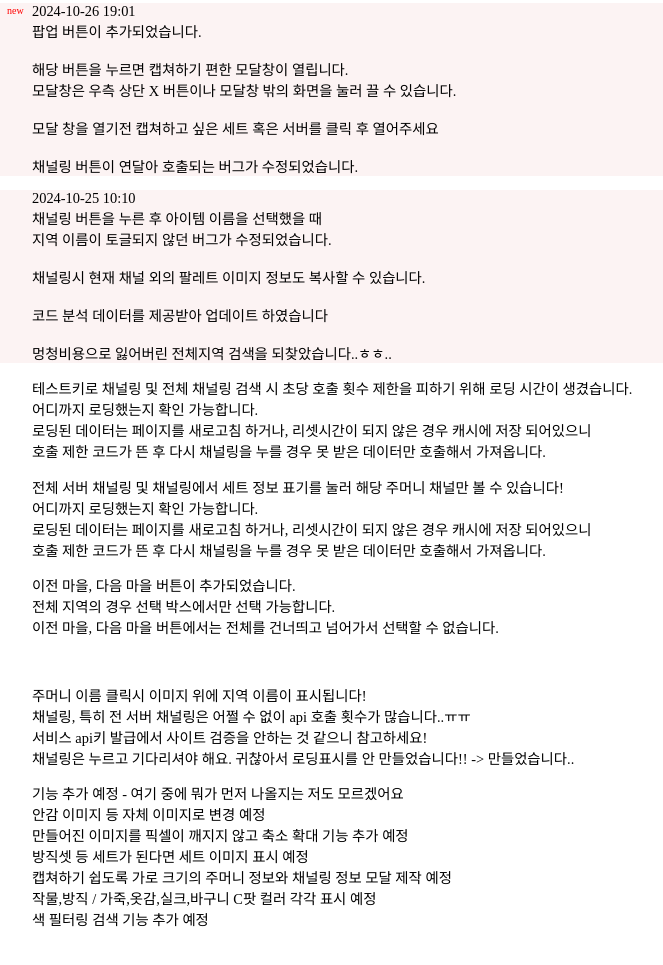
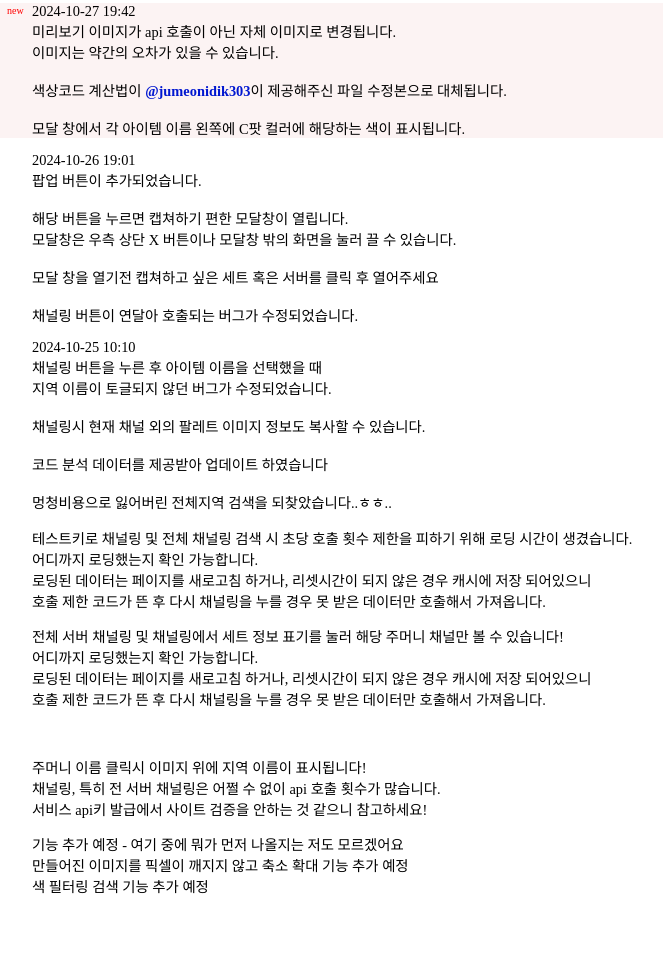
Before and after one commit to ShuuJumoney/Shuu_test, a plain HTML site: page index.html in a window 1280 px wide. Shown: the part 275-1240 px from the top of the page, without its empty margins (312-975 px from the left). Drawn offline with Linux system fonts and the light colour scheme; a web font is replaced by a local one.

Commit message:
Add files via upload

```diff
--- a/index.html
+++ b/index.html
@@ -104,7 +104,17 @@
 			</ul>
 
 			<ul style=" background: #fcf3f3;">
-				<li><label class="new_nt">new</label>2024-10-26 19:01</li>
+				<li><label class="new_nt">new</label>2024-10-27 19:42</li>
+				<li>미리보기 이미지가 api 호출이 아닌 자체 이미지로 변경됩니다.</li>
+				<li>이미지는 약간의 오차가 있을 수 있습니다.</li>
+				<li>&nbsp;</li>
+				<li>색상코드 계산법이 <a href="https://x.com/jumeonidik3038" target="_blank">@jumeonidik303</a>이 제공해주신 파일 수정본으로 대체됩니다.</li>
+				<li>&nbsp;</li>
+				<li>모달 창에서 각 아이템 이름 왼쪽에 C팟 컬러에 해당하는 색이 표시됩니다.</li>
+			</ul>
+
+			<ul>
+				<li>2024-10-26 19:01</li>
 				<li>팝업 버튼이 추가되었습니다.</li>
 				<li>&nbsp;</li>
 				<li>해당 버튼을 누르면 캡쳐하기 편한 모달창이 열립니다.</li>
@@ -115,7 +125,7 @@
 				<li>채널링 버튼이 연달아 호출되는 버그가 수정되었습니다.</li>
 			</ul>
 
-			<ul style=" background: #fcf3f3;">
+			<ul>
 				<li>2024-10-25 10:10</li>
 				<li>채널링 버튼을 누른 후 아이템 이름을 선택했을 때</li>
 				<li>지역 이름이 토글되지 않던 버그가 수정되었습니다.</li>
@@ -141,28 +151,17 @@
 				<li>호출 제한 코드가 뜬 후 다시 채널링을 누를 경우 못 받은 데이터만 호출해서 가져옵니다.</li>
 			</ul>
 
-			<ul>
-				<li>이전 마을, 다음 마을 버튼이 추가되었습니다.</li>
-				<li>전체 지역의 경우 선택 박스에서만 선택 가능합니다.</li>
-				<li>이전 마을, 다음 마을 버튼에서는 전체를 건너띄고 넘어가서 선택할 수 없습니다.</li>
-
-			</ul>
 			<br/>
 			<ul>
 				<li>주머니 이름 클릭시 이미지 위에 지역 이름이 표시됩니다!</li>
-				<li>채널링, 특히 전 서버 채널링은 어쩔 수 없이 api 호출 횟수가 많습니다..ㅠㅠ</li>
+				<li>채널링, 특히 전 서버 채널링은 어쩔 수 없이 api 호출 횟수가 많습니다.</li>
 				<li>서비스 api키 발급에서 사이트 검증을 안하는 것 같으니 참고하세요!</li>
-				<li>채널링은 누르고 기다리셔야 해요. 귀찮아서 로딩표시를 안 만들었습니다!! -> 만들었습니다..</li>
 			</ul>
 
 
 			<ul>
 				<li>기능 추가 예정 - 여기 중에 뭐가 먼저 나올지는 저도 모르겠어요</li>
-				<li>안감 이미지 등 자체 이미지로 변경 예정</li>
 				<li>만들어진 이미지를 픽셀이 깨지지 않고 축소 확대 기능 추가 예정</li>
-				<li>방직셋 등 세트가 된다면 세트 이미지 표시 예정</li>
-				<li>캡쳐하기 쉽도록 가로 크기의 주머니 정보와 채널링 정보 모달 제작 예정</li>
-				<li>작물,방직 / 가죽,옷감,실크,바구니 C팟 컬러 각각 표시 예정</li>
 				<li>색 필터링 검색 기능 추가 예정</li>
 			</ul>
 		</div>
```
